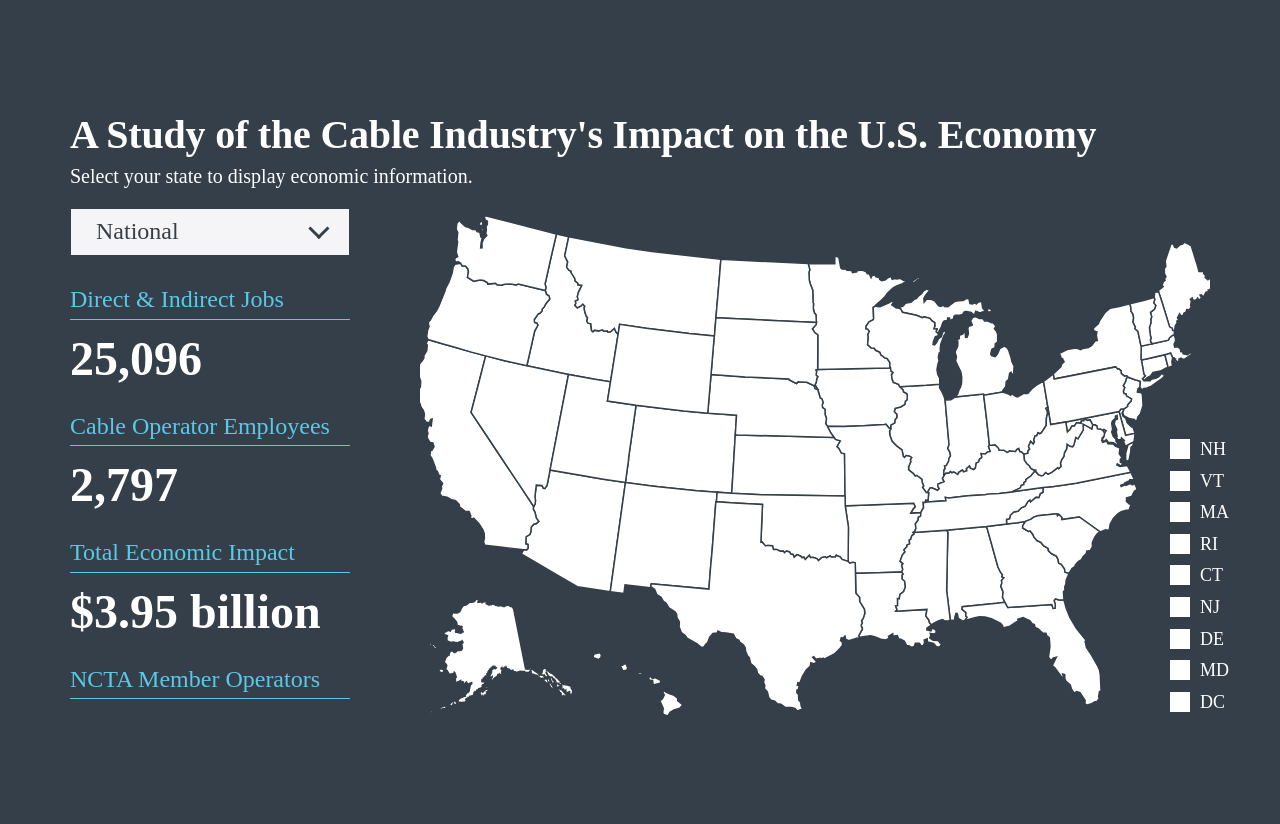
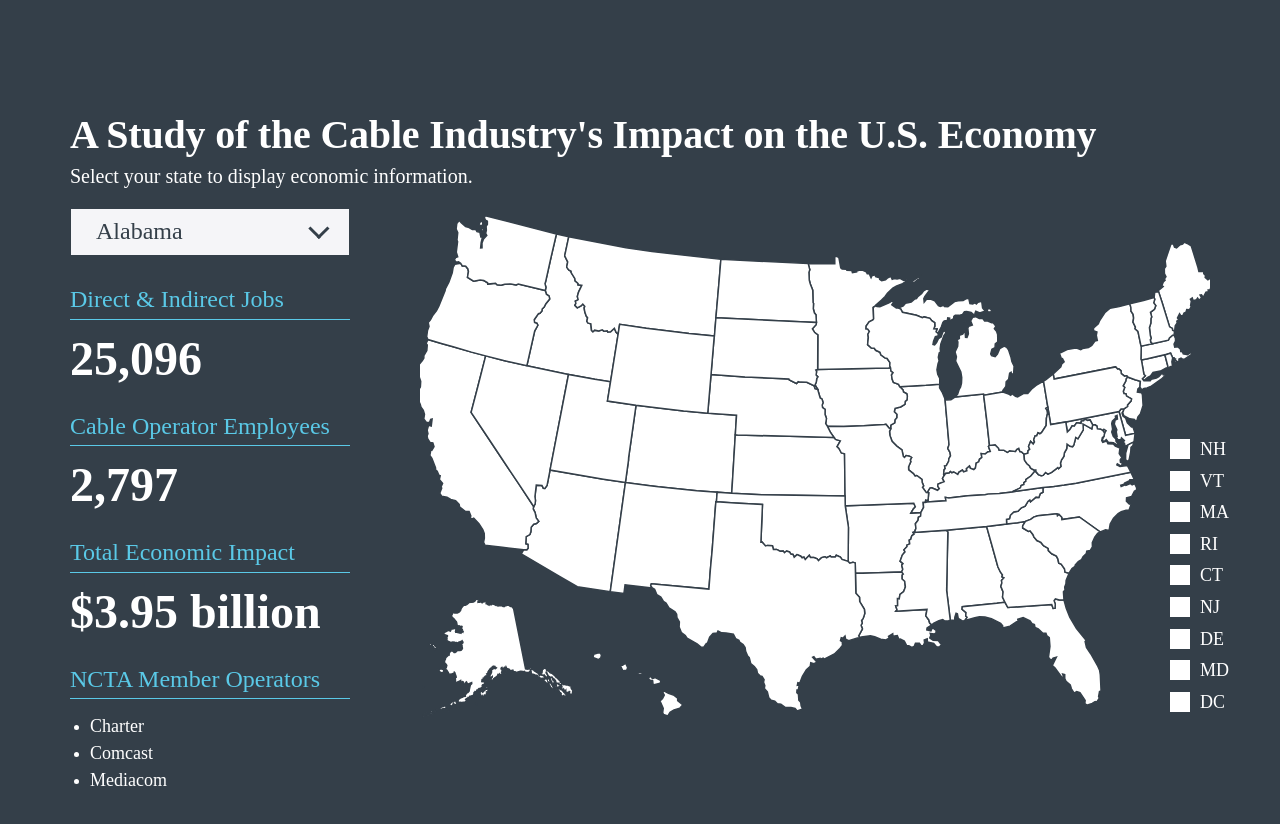
Before and after one commit to boehmrya/cable_impact_map, a plain HTML site: page index.html in a window 1280 px wide. Drawn offline with Linux system fonts and the light colour scheme; a script that the page names is missing.

Commit message:
styled operators list

```diff
--- a/css/map.css
+++ b/css/map.css
@@ -73,14 +73,13 @@ h2.map-section-title {
 }
 
 .map-content-wrap .isp-operators .provider {
-  margin-bottom: 12px;
+  margin-bottom: 2px;
   margin-left: 20px;
   display: list-item;
   color: #fff;
 }
 
 .map-content-wrap .isp-operators .provider a {
-  text-transform: uppercase;
   text-decoration: none;
   color: #fff;
   font-size: 1.125rem;
@@ -88,7 +87,7 @@ h2.map-section-title {
 }
 
 .map-content-wrap .isp-operators .provider a:hover {
-  border-bottom: 2px solid #fff;
+  color: #5AC9E7;
 }
 
 .map-content-wrap #small-states {
--- a/index.html
+++ b/index.html
@@ -29,8 +29,7 @@
         <div class="state-filter">
           <form action="/" id="stateFilterForm" method="get">
             <select id="filterFormStateSelect">
-              <option selected="selected" value="US">National</option>
-              <option value="AL">Alabama</option>
+              <option selected="selected" value="AL">Alabama</option>
               <option value="AK">Alaska</option>
               <option value="AZ">Arizona</option>
               <option value="AR">Arkansas</option>
--- a/js/map.js
+++ b/js/map.js
@@ -230,6 +230,6 @@ $(function($){
       $("#filterFormStateSelect").val(box_state).trigger('change');
     });
 
-    updateData('US');
+    updateData('AL');
 
   });
```
